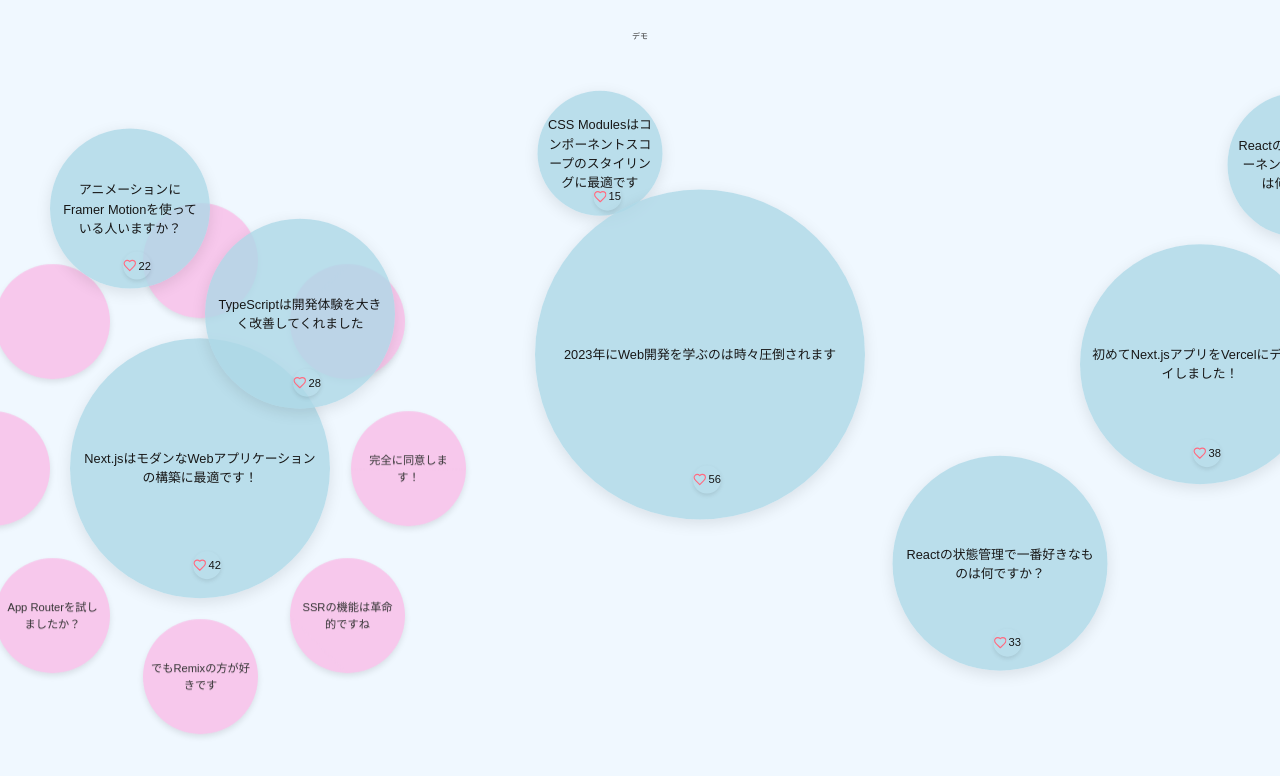
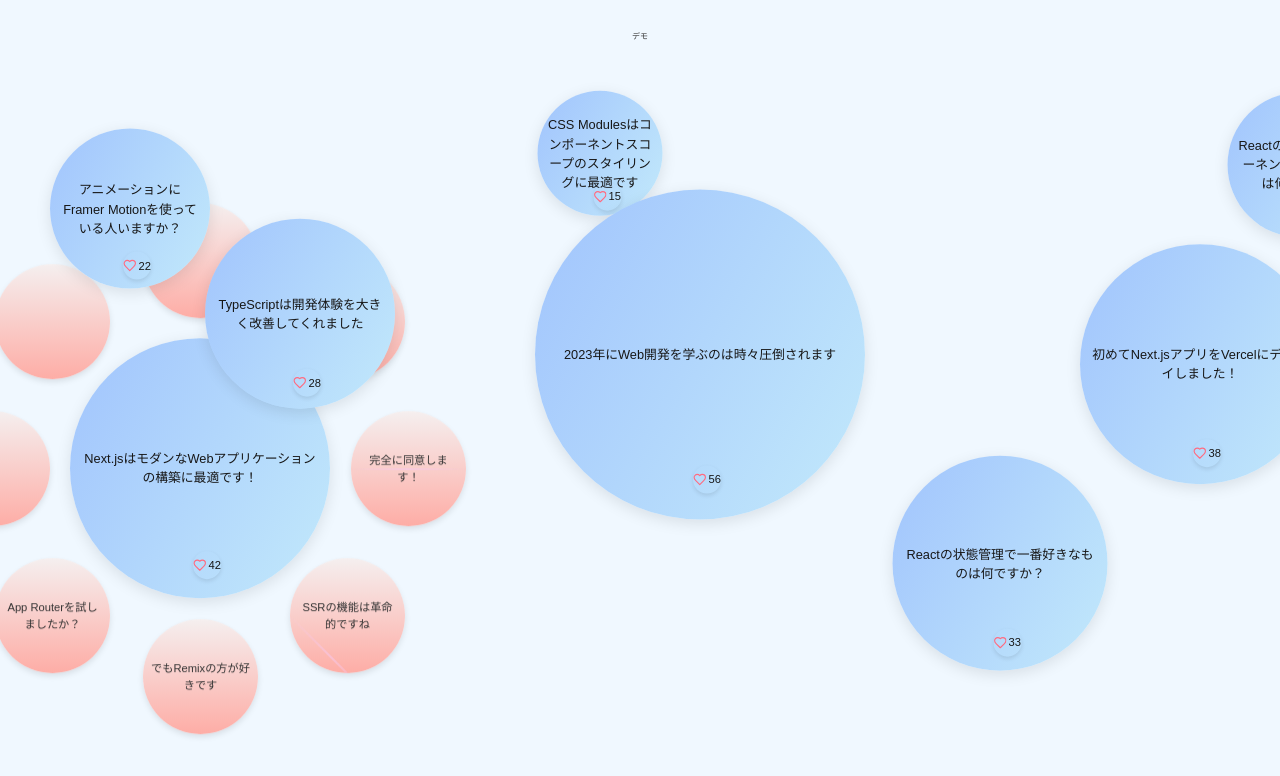
Before and after one commit to K-Kizuku/TEKUTEKU, a Next.js app in the folder front/: page /pages/index in a window 1280 px wide. Both pictures are taken after a click on the element "Next.jsはモダンなWebアプリケーションの構築に最適です！". Shown: the top 776 px of the page. Built offline with nearby package versions, Linux system fonts and the light colour scheme; a web font is replaced by a local one.

Commit message:
create add bubble

```diff
--- a/front/src/app/components/Bubble/Bubble.module.css
+++ b/front/src/app/components/Bubble/Bubble.module.css
@@ -1,3 +1,4 @@
+
 .bubbleContainer {
     position: absolute;
     transform: translate(-50%, -50%);
@@ -5,13 +6,13 @@
     justify-content: center;
     align-items: center;
     animation: float 5s ease-in-out infinite;
+    z-index: 1; /* クリック前のバブルのデフォルト */
   }
-
 .bubble {
     width: 100%;
     height: 100%;
     border-radius: 50%;
-  background: rgba(173, 216, 230, 0.8);
+    background-image: linear-gradient(120deg, #a1c4fd 0%, #c2e9fb 100%);
     display: flex;
     justify-content: center;
     align-items: center;
@@ -23,8 +24,43 @@
     text-align: center;
     padding: 10px;
     position: absolute;
-  z-index: 2;
+    z-index: 2; /* 通常のz-index */
   }
+
+  .bubble.clicked {
+    animation: pulse 0.5s;
+    z-index: 20000; /* クリックしたバブルを最前面に */
+  }
+
+
+   /* クリック時、リプライのコンテナも最前面に */
+   .repliesContainer {
+    width: 100%;
+    height: 100%;
+    position: relative;
+    z-index: 19999; /* バブルより少し低いが、ほぼ最前面 */
+  }
+
+  /* クリック時にリプライを最前面に */
+  .bubble.clicked + .repliesContainer {
+    z-index: 20001; /* クリック時のリプライの最前面 */
+  }
+
+
+  .repliesContainer > div {
+    opacity: 0;
+    transform: scale(0);
+    box-shadow: 0 3px 6px rgba(0, 0, 0, 0.1);
+    display: flex;
+    justify-content: center;
+    align-items: center;
+    transition: all 0.5s cubic-bezier(0.34, 1.56, 0.64, 1);
+    animation: appearWithTrail 0.8s forwards;
+    z-index: 20002; /* すべてのリプライを最前面に */
+    position: absolute;
+    overflow: hidden;
+  }
+
 
 
   .bubble:hover {
@@ -85,25 +121,7 @@
   }
 
   /* Replies */
-  .repliesContainer {
-    position: absolute;
-    width: 100%;
-    height: 100%;
-    z-index:9999;
-  }
 
-  /* Individual reply bubble animation and styling */
-  .repliesContainer > div {
-    opacity: 0;
-    transform: scale(0);
-    box-shadow: 0 3px 6px rgba(0, 0, 0, 0.1);
-    display: flex;
-    justify-content: center;
-    align-items: center;
-    transition: all 0.5s cubic-bezier(0.34, 1.56, 0.64, 1);
-    animation: appearWithTrail 0.8s forwards;
-    overflow: hidden;
-  }
 
   /* Clockwise appearance animation with delay for each bubble */
   .repliesContainer > div:nth-child(1) { animation-delay: 0.1s; }
@@ -157,10 +175,6 @@
     }
   }
 
-  /* Pulse effect when bubble is clicked */
-  .bubble.clicked {
-    animation: pulse 0.5s;
-  }
 
   @keyframes pulse {
     0% { transform: scale(1); }
--- a/front/src/app/components/Bubble/page.tsx
+++ b/front/src/app/components/Bubble/page.tsx
@@ -63,8 +63,10 @@ export default function Bubble({ bubble, onLike, showReplies, toggleReplies, pos
     };
 
     return (
-        <div className={styles.bubbleContainer} style={bubbleStyle}>
-
+        <div
+            className={`${styles.bubbleContainer} ${isClicked ? styles.clicked : ''}`}
+            style={bubbleStyle}
+        >
             <div
                 className={`${styles.bubble} ${isClicked ? styles.clicked : ''}`}
                 onClick={handleToggleReplies}
@@ -83,8 +85,6 @@ export default function Bubble({ bubble, onLike, showReplies, toggleReplies, pos
                 <span className={styles.likeCount}>{bubble.likes}</span>
             </button>
 
-
-            {/* Display reply bubbles */}
             {(showReplies || isClosing) && (
                 <div className={`${styles.repliesContainer} ${isClosing ? styles.closing : ''}`}>
                     {replyPositions.map((position, index) => {
@@ -97,10 +97,11 @@ export default function Bubble({ bubble, onLike, showReplies, toggleReplies, pos
                                     width: `${50 + size / 4}px`,
                                     height: `${50 + size / 4}px`,
                                     borderRadius: '50%',
-                                    backgroundColor: '#f7c8ec',
+                                    background: 'linear-gradient(to top, #feada6 0%, #f5efef 100%)',
                                     left: `${position.x + size / 2 - 25 - size / 8}px`,
                                     top: `${position.y + size / 2 - 25 - size / 8}px`,
-                                    '--bubble-index': index, // Custom property for animation calculations
+                                    '--bubble-index': index,
+                                    zIndex: 20002, // すべてのリプライを最前面に
                                 } as CSSProperties}
                             >
                                 {reply && (
@@ -115,4 +116,5 @@ export default function Bubble({ bubble, onLike, showReplies, toggleReplies, pos
             )}
         </div>
     );
+
 }
--- a/front/src/app/data/dummy.ts
+++ b/front/src/app/data/dummy.ts
@@ -106,3 +106,21 @@ export const bubbleData: BubbleType[] = [
     ],
   },
 ];
+
+
+export const newbubbleData: BubbleType[] = [
+    {
+      id: 10,
+      text: "Next.jsはモダンなWebアプリケーションの構築に最適です！",
+      likes: 42,
+      x: 1400,
+      y: 100,
+      date: new Date(),
+      replies: [
+        { id: 101, text: "完全に同意します！" },
+        { id: 102, text: "SSRの機能は革命的ですね" },
+        { id: 103, text: "でもRemixの方が好きです" },
+        { id: 104, text: "App Routerを試しましたか？" },
+      ],
+    },
+];
```
Also changed, not shown: 1 other file (tests, documents, lock files or other folders). Lines whose indentation alone changed are shown as unchanged.
